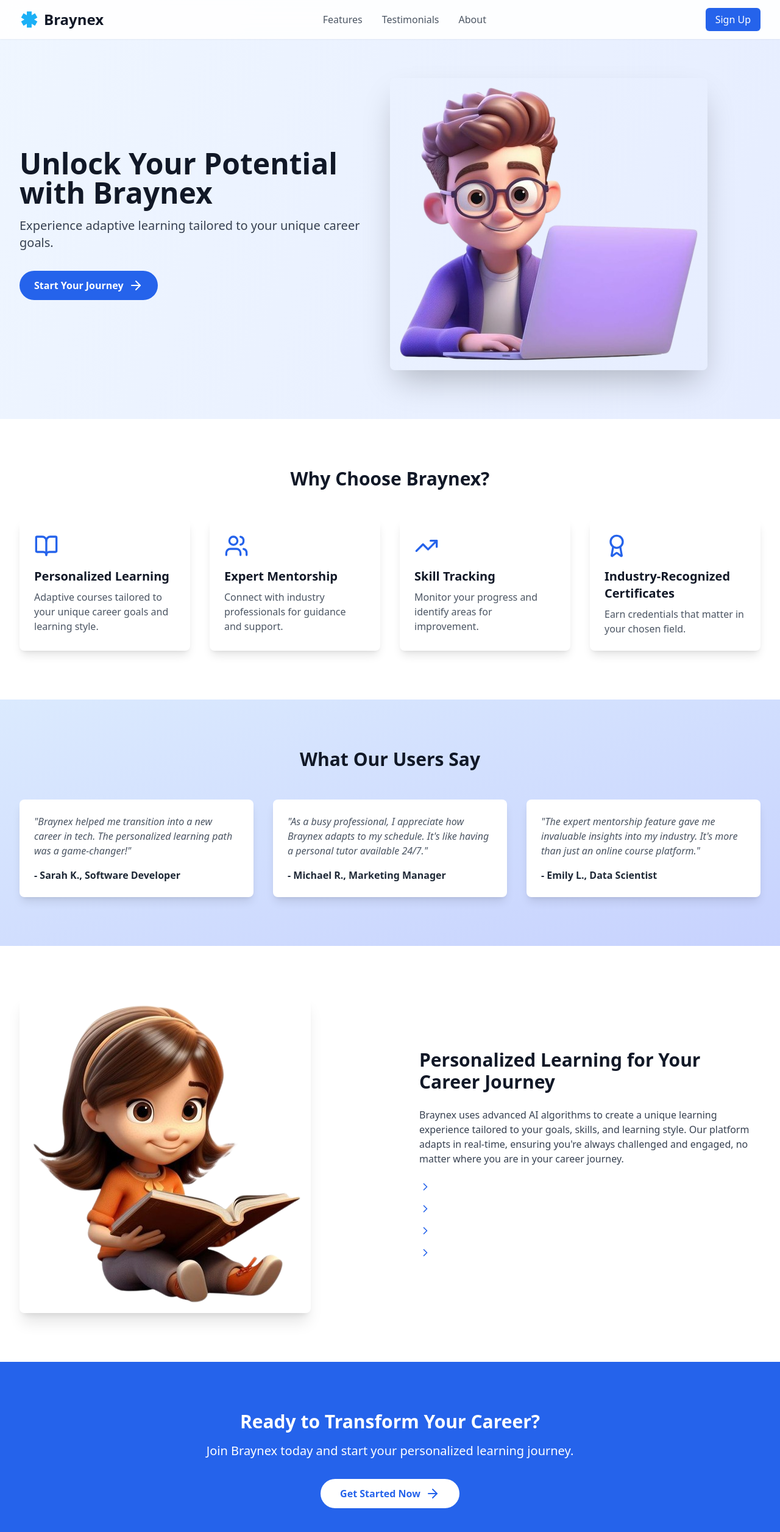
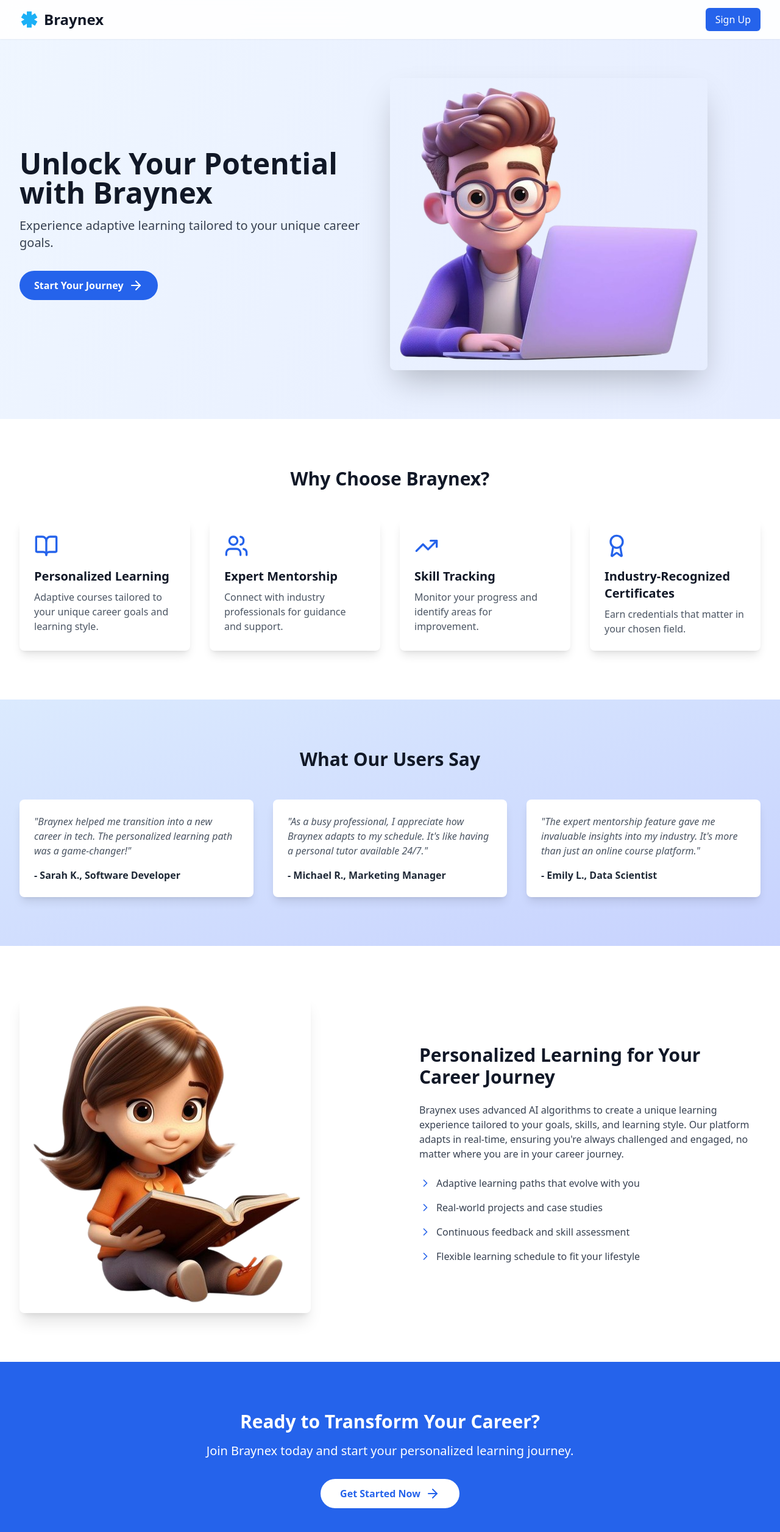
Before and after one commit to MuhammedHashimT/Braynex, a React (Vite) app: page / in a window 1280 px wide. Shown: the top 2512 px of the page at 61% size. Built offline with nearby package versions, Linux system fonts and the light colour scheme.

Commit message:
refactor: Update conditional rendering and fix indentation in App component

```diff
--- a/src/App.tsx
+++ b/src/App.tsx
@@ -40,7 +40,7 @@
             </div>
               <span className="text-2xl font-bold text-gray-900">Braynex</span>
             </motion.div>
-            <div className="hidden md:flex space-x-8">
+            {/* <div className="hidden md:flex space-x-8">
               {['Features', 'Testimonials', 'About'].map((item) => (
                 <motion.a
                   key={item}
@@ -52,7 +52,7 @@
                   {item}
                 </motion.a>
               ))}
-            </div>
+            </div> */}
             <motion.div
               whileHover={{ scale: 1.05 }}
               whileTap={{ scale: 0.95 }}
@@ -77,7 +77,7 @@
             exit={{ opacity: 0, height: 0 }}
           >
             <div className="px-2 pt-2 pb-3 space-y-1 sm:px-3">
-              {['Features', 'Testimonials', 'About'].map((item) => (
+              {['Features', 'About'].map((item) => (
                 <a
                   key={item}
                   href={`#${item.toLowerCase()}`}
@@ -238,7 +238,7 @@
                 and engaged, no matter where you are in your career journey.
               </p>
               <ul className="space-y-4">
-                <ListItem text="Adaptive learning paths that evolve with you" />
+                <ListItem text="Adaptive learning paths that evolve with you"/>
                 <ListItem text="Real-world projects and case studies" />
                 <ListItem text="Continuous feedback and skill assessment" />
                 <ListItem text="Flexible learning schedule to fit your lifestyle" />
@@ -358,7 +358,7 @@
       whileHover={{ x: 5 }}
     >
       <ChevronRight className="h-5 w-5 text-blue-600 mr-2" />
-      {/* <span className="text-gray-700">{span}</span> */}
+      <span className="text-gray-700">{text}</span>
     </motion.li>
   )
 }
```
